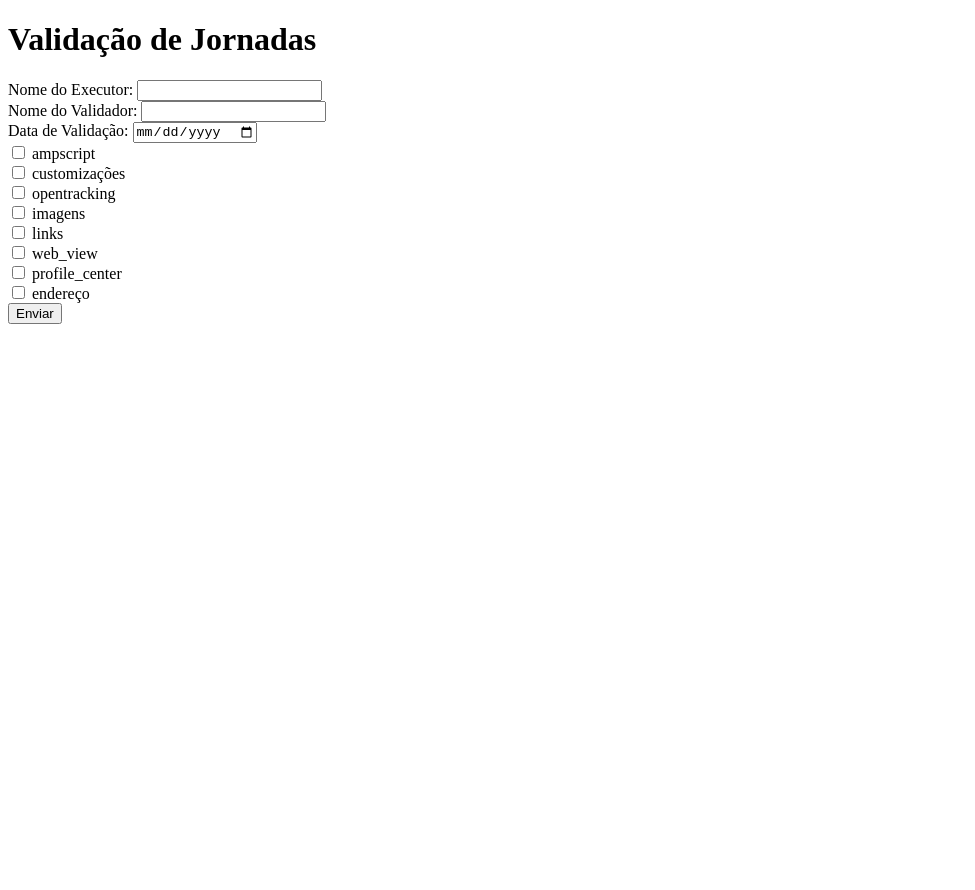
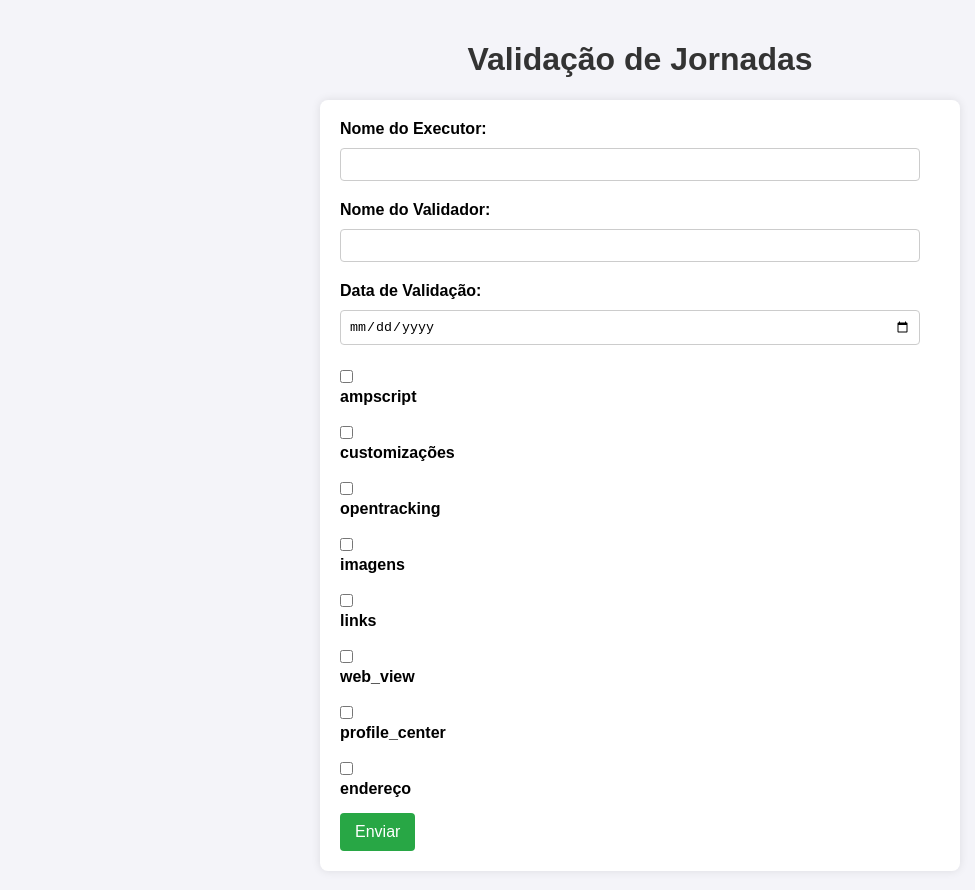
Before and after one commit to VictorPiovani/SFMCValidator, a plain HTML site: page index.html in a window 1280 px wide. Shown: the whole page, without its empty margins (0-975 px from the left). Before the commit the page ends 800 px from the top, so only its background shows below. Drawn offline with Linux system fonts and the light colour scheme.

Commit message:
Update index.html
another set of trying to fix things and some CSS

```diff
--- a/index.html
+++ b/index.html
@@ -2,6 +2,58 @@
 <html>
 <head>
     <title>Validação de Jornadas</title>
+    <style>
+        body {
+            font-family: Arial, sans-serif;
+            background-color: #f4f4f9;
+            margin: 0;
+            padding: 20px;
+        }
+        h1 {
+            text-align: center;
+            color: #333;
+        }
+        form {
+            max-width: 600px;
+            margin: 0 auto;
+            background: #fff;
+            padding: 20px;
+            border-radius: 8px;
+            box-shadow: 0 0 10px rgba(0, 0, 0, 0.1);
+        }
+        div {
+            margin-bottom: 15px;
+        }
+        label {
+            display: block;
+            margin-bottom: 5px;
+            font-weight: bold;
+        }
+        input[type="text"], input[type="date"], input[type="checkbox"] {
+            width: calc(100% - 20px);
+            padding: 8px;
+            margin: 5px 0;
+            border: 1px solid #ccc;
+            border-radius: 4px;
+            box-sizing: border-box;
+        }
+        input[type="checkbox"] {
+            width: auto;
+            margin-right: 10px;
+        }
+        button {
+            background-color: #28a745;
+            color: white;
+            padding: 10px 15px;
+            border: none;
+            border-radius: 4px;
+            cursor: pointer;
+            font-size: 16px;
+        }
+        button:hover {
+            background-color: #218838;
+        }
+    </style>
 </head>
 <body>
     <h1>Validação de Jornadas</h1>
@@ -18,7 +70,6 @@
             <label for="validationDate">Data de Validação:</label>
             <input type="date" id="validationDate" name="validationDate" required>
         </div>
-
         <div>
             <input type="checkbox" id="ampscript" name="ampscript">
             <label for="ampscript">ampscript</label>
@@ -51,7 +102,6 @@
             <input type="checkbox" id="address" name="address">
             <label for="address">endereço</label>
         </div>
-
         <button type="button" onclick="submitForm()">Enviar</button>
     </form>
 
```
